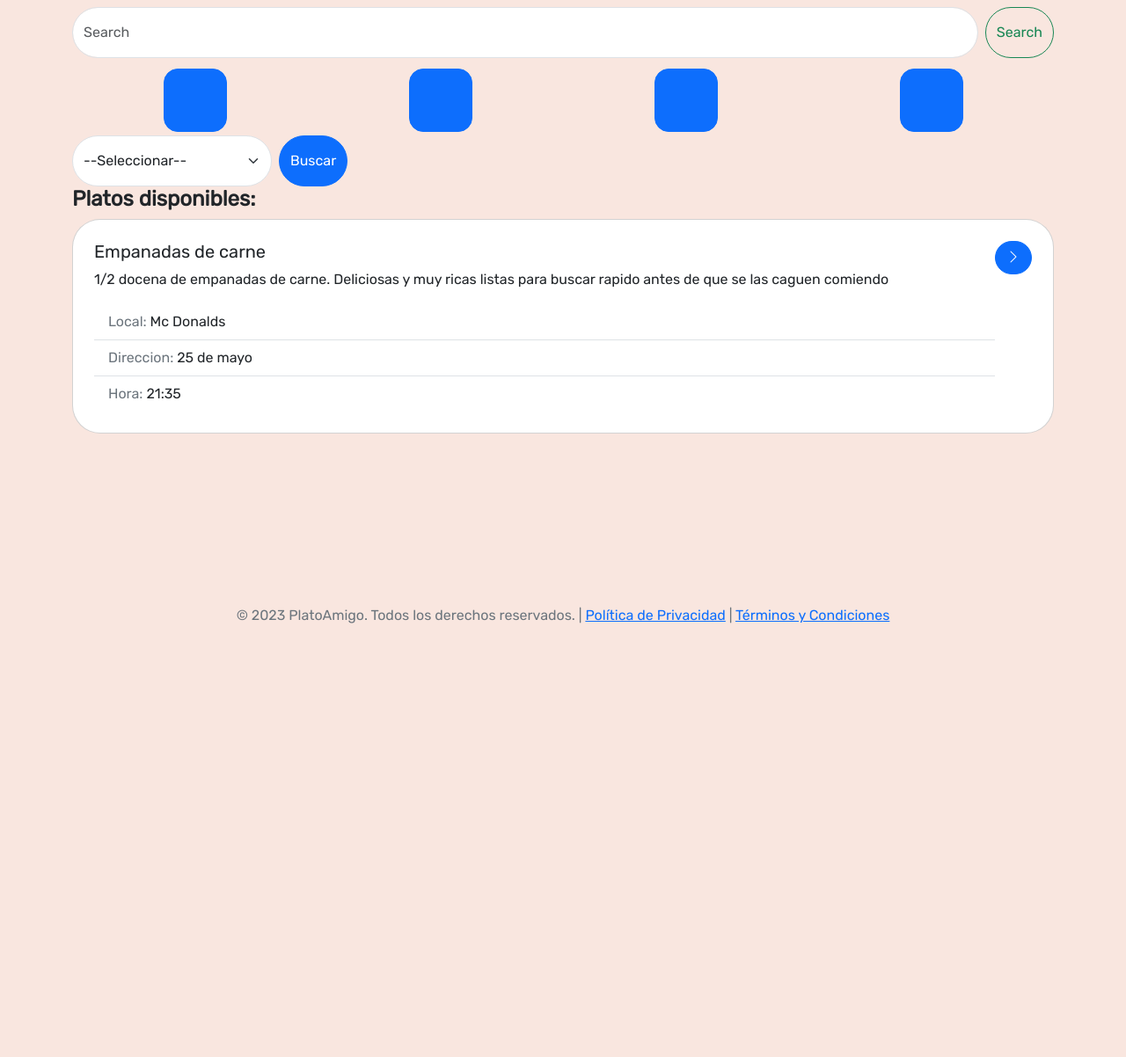
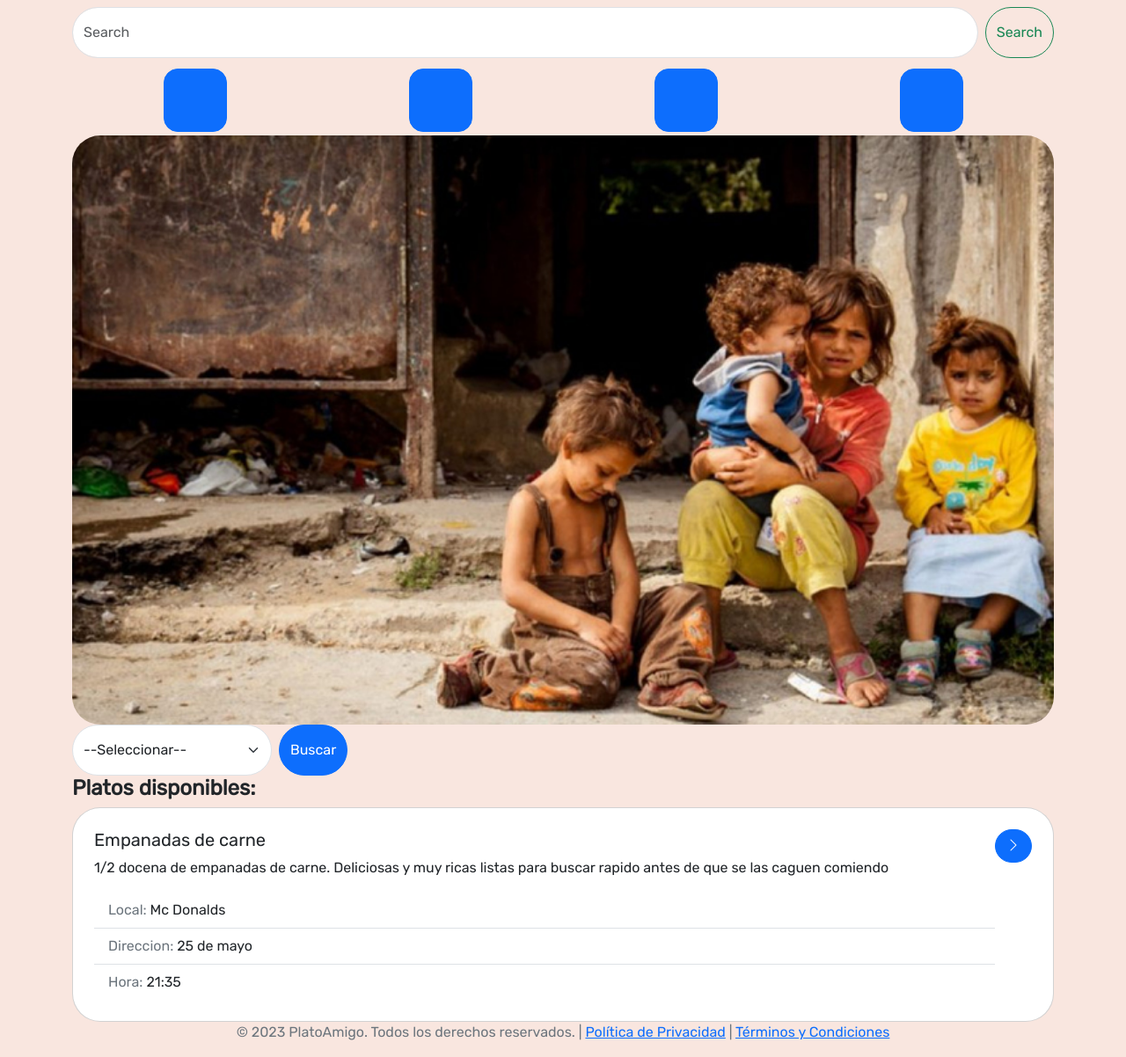
Before and after one commit to teoMunoz99/PlatoAmigo, a PHP site: page /php/publicaciones.php in a window 1280 px wide. Shown: the part 72-1274 px from the top of the page at 88% size. Before the commit the page ends 781 px from the top, so only its background shows below. Run offline with PHP 8.4, Linux system fonts and the light colour scheme.

Commit message:
agregue el banner en publicaciones

```diff
--- a/php/publicaciones.php
+++ b/php/publicaciones.php
@@ -13,7 +13,8 @@ require_once 'encabezado.php';
         <!--Buscador-->
         <section class='my-2'>
             <form class="d-flex" role="search">
-                <input class="form-control me-2 rounded-pill py-3" type="search" placeholder="Search" aria-label="Search">
+                <input class="form-control me-2 rounded-pill py-3" type="search" placeholder="Search"
+                    aria-label="Search">
                 <button class="btn btn-outline-success  rounded-pill" type="submit">Search</button>
             </form>
         </section>
@@ -24,12 +25,29 @@ require_once 'encabezado.php';
             <a class='btn btn-primary btn-p m-1 rounded-4'></a>
             <a class='btn btn-primary btn-p m-1 rounded-4'></a>
         </section>
+        <!--Banner-->
+        <section>
+            <div id="carouselExampleSlidesOnly" class="carousel slide carousel-fade" data-bs-ride="carousel">
+                <div class="carousel-inner">
+                    <div class="carousel-item active">
+                        <img src="../img/bannerPublicaciones/pobreza_infantil.jpg" class="d-block w-100 rounded-5" alt="...">
+                    </div>
+                    <div class="carousel-item">
+                        <img src="../img/bannerPublicaciones/hombre-calle.jpg" class="d-block w-100 rounded-5" alt="...">
+                    </div>
+                    <div class="carousel-item">
+                        <img src="../img/bannerPublicaciones/hombre-basura.jpg" class="d-block w-100 rounded-5" alt="...">
+                    </div>
+                </div>
+            </div>
+        </section>
         <!--Seleccionar region-->
         <section>
             <form class="d-flex" action="" method="post">
                 <fieldset>
                     <div class="me-2">
-                        <select class="form-select rounded-pill py-3" id="ubi" name="zona" aria-label="Default select example">
+                        <select class="form-select rounded-pill py-3" id="ubi" name="zona"
+                            aria-label="Default select example">
                             <option selected>--Seleccionar--</option>
                             <option value="1">San Miguel de Tucumán</option>
                             <option value="2">Yerba Buena</option>
```
Also changed, not shown: img/bannerPublicaciones/hombre-basura.jpg (added), img/bannerPublicaciones/hombre-calle.jpg (added), img/bannerPublicaciones/pobreza_infantil.jpg (added).
